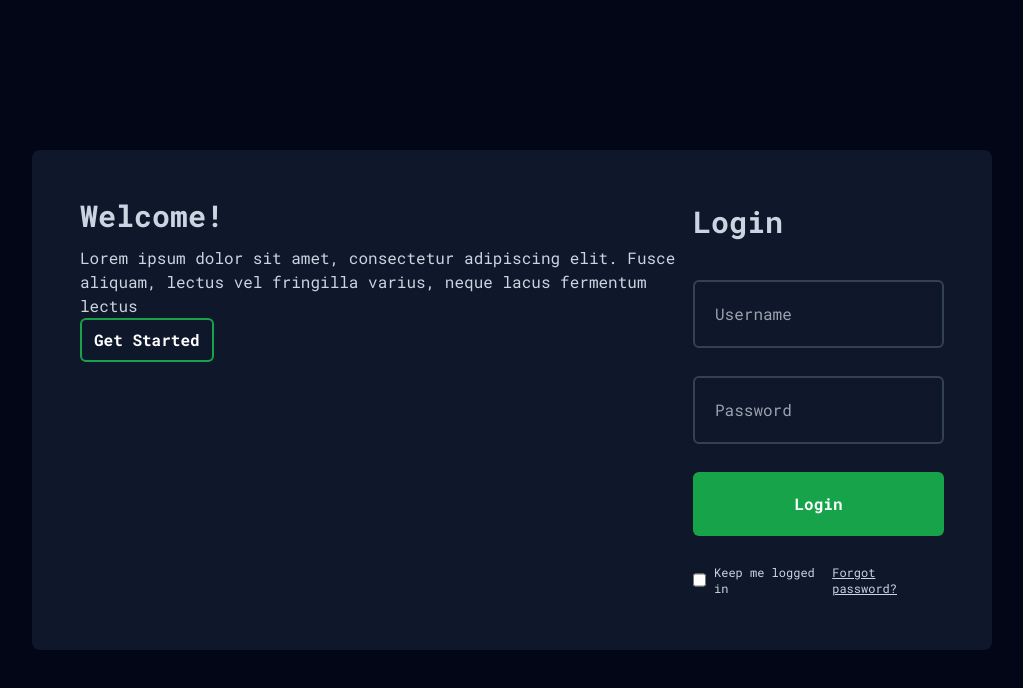
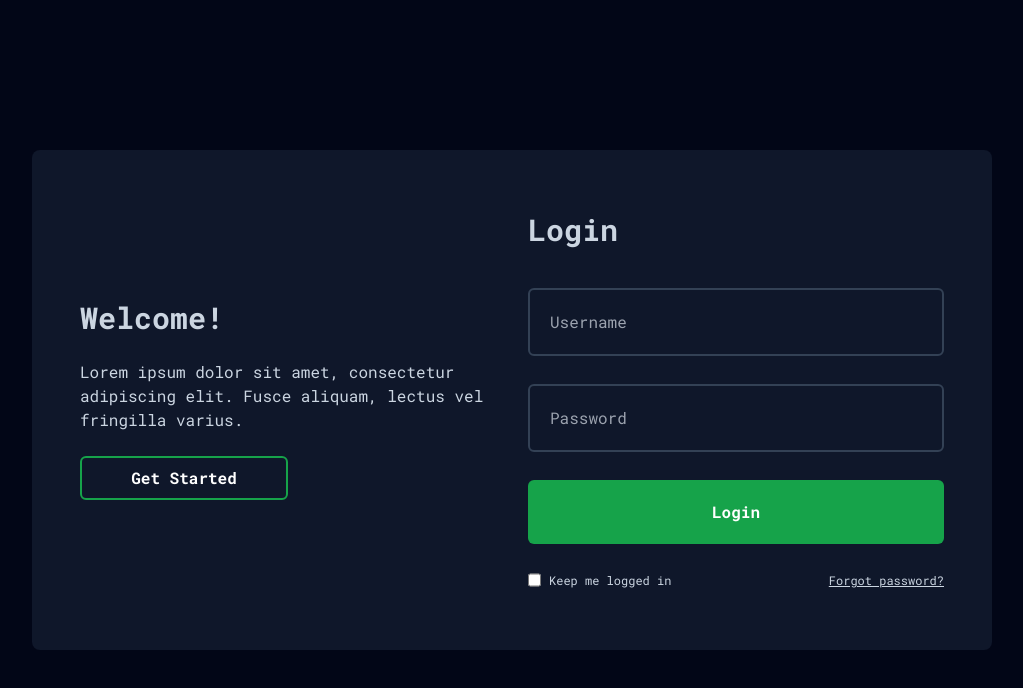
Before and after one commit to esthercate/Hardware-store-management, a Next.js app: page /login in a window 1280 px wide. Shown: the top 688 px of the page, without its empty margins (128-1151 px from the left). Built offline with nearby package versions, Linux system fonts and the light colour scheme.

Commit message:
Justify left side text

```diff
--- a/app/login/page.jsx
+++ b/app/login/page.jsx
@@ -5,15 +5,15 @@ import {authenticate} from '../lib/actions'
 const Login = () => {
   return (
     <div className='w-screen h-screen flex items-center justify-center'>
-      <div className='flex bg-slate-900 rounded-lg p-12 w-3/4 h-[500px]'>
-        <div>
-          <h1 className='text-3xl font-bold mb-3'>Welcome!</h1>
-          <p>Lorem ipsum dolor sit amet, consectetur adipiscing elit. Fusce aliquam, lectus vel fringilla varius, neque lacus fermentum lectus</p>
-          <button className='py-2 px-3 border-2 border-green-600 rounded-md hover:bg-green-700 cursor-pointer text-white border-0 font-bold' type='submit'>
+      <div className='flex bg-slate-900 rounded-lg p-12 w-3/4 h-[500px] gap-8'>
+        <div className='flex flex-col w-1/2 justify-center gap-6'>
+          <h1 className='text-3xl font-bold'>Welcome!</h1>
+          <p>Lorem ipsum dolor sit amet, consectetur adipiscing elit. Fusce aliquam, lectus vel fringilla varius.</p>
+          <button className='py-2 px-3 border-2 border-green-600 rounded-md hover:bg-green-700 cursor-pointer text-white border-0 font-bold w-1/2' type='submit'>
             Get Started
           </button>
         </div>
-        <form action={authenticate} className='flex flex-col justify-center gap-7 '>
+        <form action={authenticate} className='flex flex-col justify-center gap-7 w-1/2'>
           <h1 className='text-3xl font-bold mb-3'>Login</h1>
           <input type='text' placeholder='Username' name='username' className='p-5 border-solid border-2 border-slate-700 rounded-md bg-transparent' />
           <input type='password' placeholder='Password' name='password' className='p-5 border-solid border-2 border-slate-700 rounded-md bg-transparent' />
```
